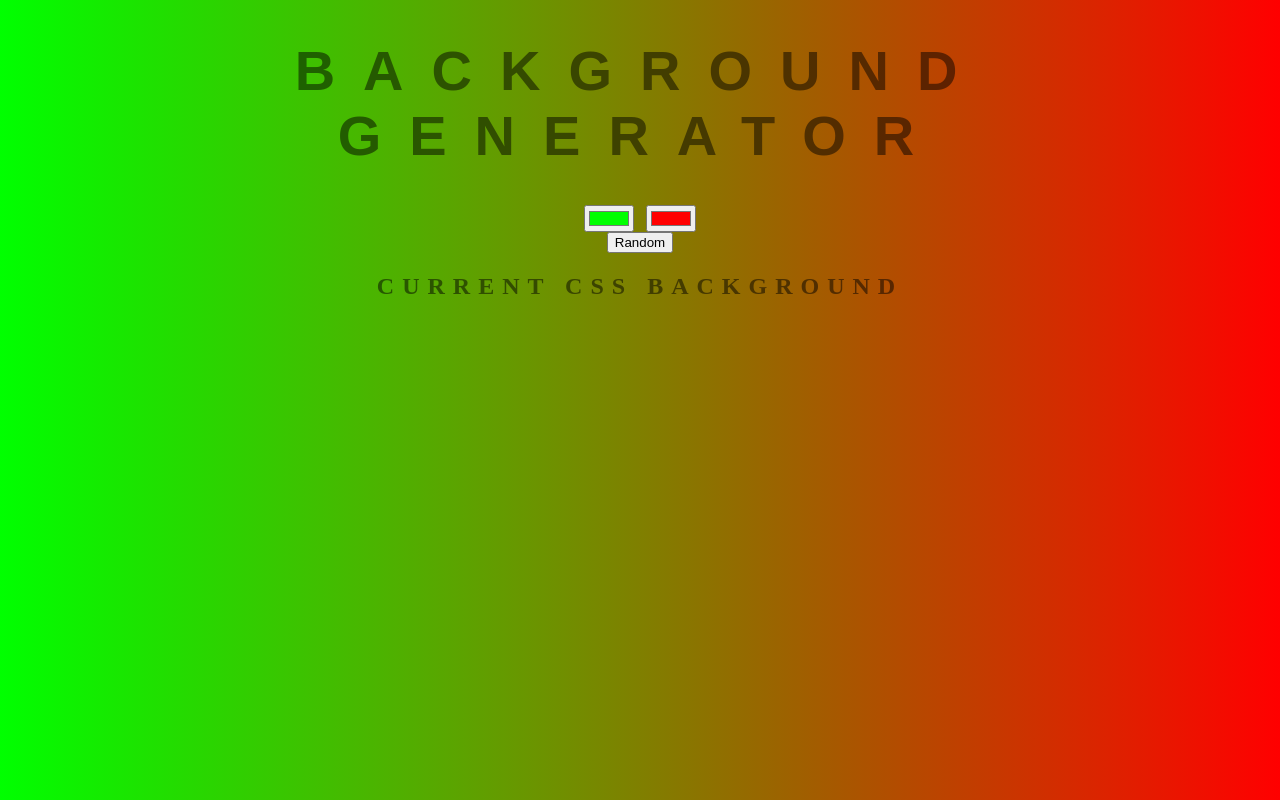
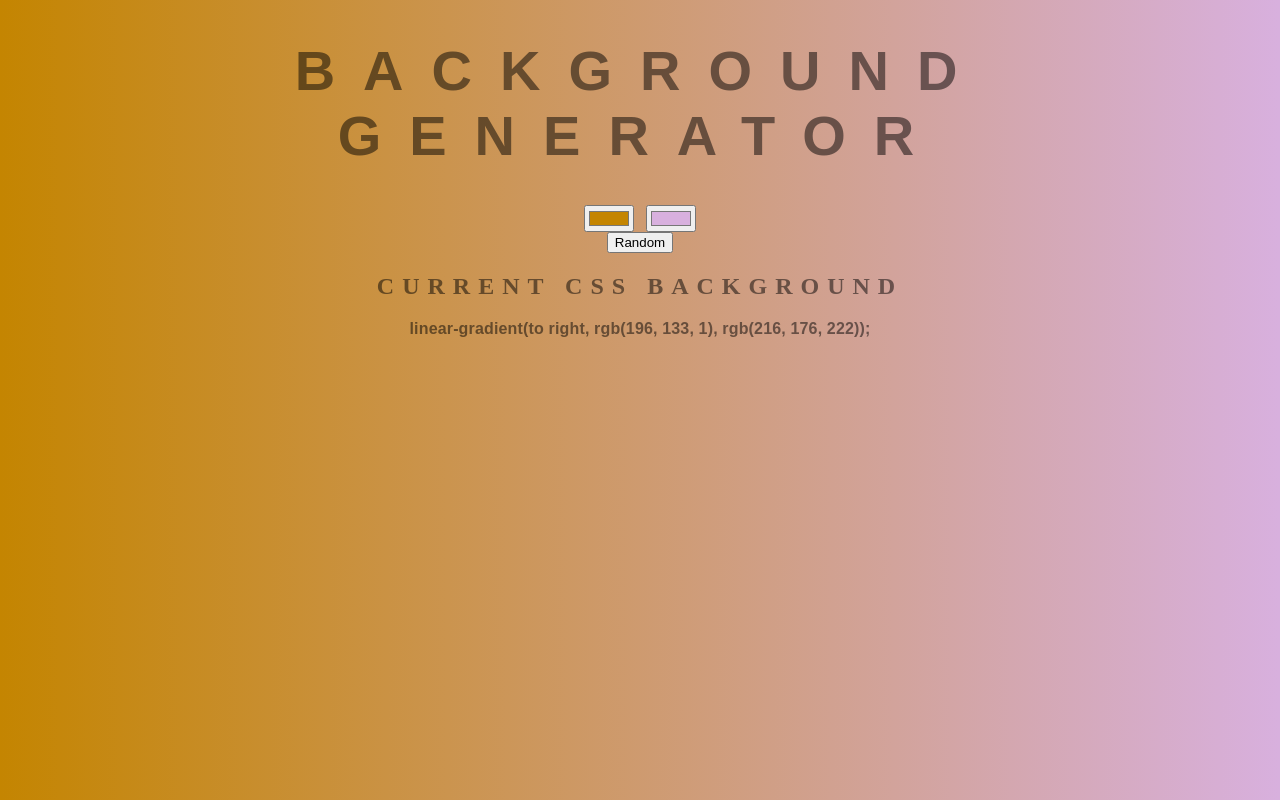
Before and after one commit to JRyGithub/CSSColour, a plain HTML site: page index.html in a window 1280 px wide. Both pictures are taken after a click on the button "Random". Drawn offline with Linux system fonts and the light colour scheme.

Commit message:
random button added

```diff
--- a/index.html
+++ b/index.html
@@ -2,15 +2,15 @@
 <html>
 <head>
 	<title>Gradient Background</title>
+	<link href='https://fonts.googleapis.com/css?family=Pathway Gothic One' rel='stylesheet'>
 	<link rel="stylesheet" type="text/css" href="style.css">
-	<link href='https://fonts.googleapis.com/css?family=Pathway Gothic One' rel='stylesheet'>
 </head>
 <body id="gradient">
 	<h1>Background Generator</h1>
 	<input class="color1" type="color" name="color1" value="#00ff00">
 	<input class="color2" type="color" name="color2" value="#ff0000">
 	<br>
-	<button id='random'>Random</button>
+	<button id="random">Random</button>
 	<h2>Current CSS Background</h2>
 	<h3></h3>
 	<script type="text/javascript" src="script.js"></script>
--- a/script.js
+++ b/script.js
@@ -9,7 +9,7 @@ body.style.background = "linear-gradient(to right, "
 + ", "
 + color2.value
 + ")";
-
+css.textContent = body.style.background + ";";
 function getRandomColor() {
 	var letters = '0123456789ABCDEF';
 	var color = '#';
@@ -30,18 +30,23 @@ function setGradient() {
 	css.textContent = body.style.background + ";";
 }
 function setRandomBackground(){
+	var randomColor1 = getRandomColor();
+	var randomColor2 = getRandomColor();
+
 	body.style.background =
 	"linear-gradient(to right, "
-	+ getRandomColor()
+	+ randomColor1
 	+ ", "
-	+ getRandomColor()
+	+ randomColor2
 	+ ")";
 
 	css.textContent = body.style.background + ";";
+	color1.value = randomColor1;
+	color2.value = randomColor2;
 }
 
 color1.addEventListener("input", setGradient);
 
 color2.addEventListener("input", setGradient);
 
-button.addEventListener("onClick", setRandomBackground);
+button.addEventListener("click", setRandomBackground);
```
